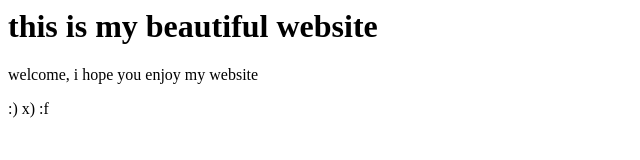
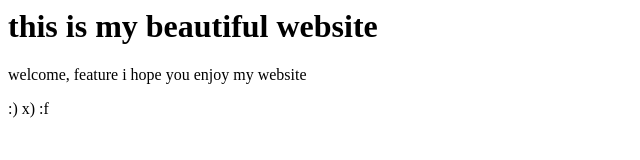
Before and after one commit to prankulrajput/awesome-repo, a plain HTML site: page index.html in a window 1280 px wide. Shown: the full height of the page, 0-640 px from the left. Drawn offline with Linux system fonts and the light colour scheme.

Commit message:
added feature 1

```diff
--- a/index.html
+++ b/index.html
@@ -1,6 +1,6 @@
 <html>
 <title>this is my website</title>
 <h1>this is my beautiful website</h1>
-<p>welcome, i hope you enjoy my website</p>
+<p>welcome, feature i hope you enjoy my website</p>
 <p> :) x) :f </p>
 </html>
```
